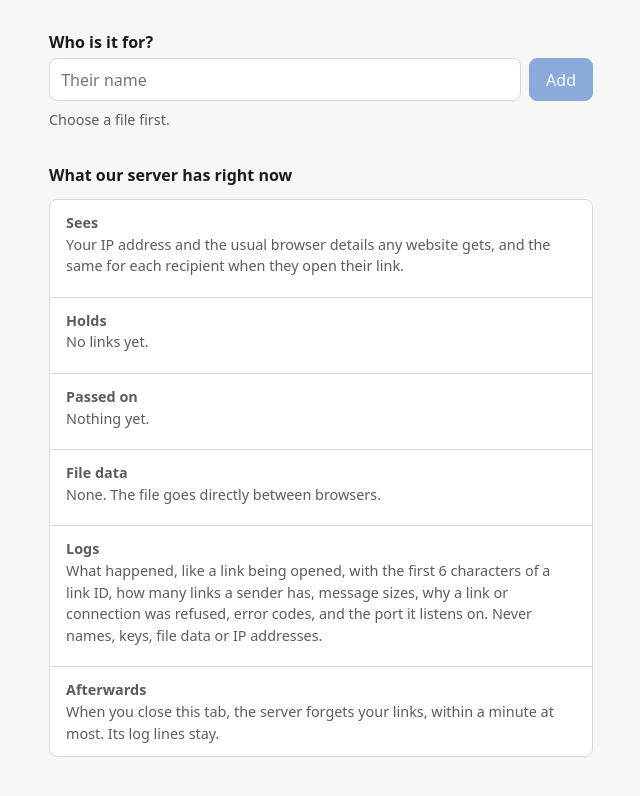
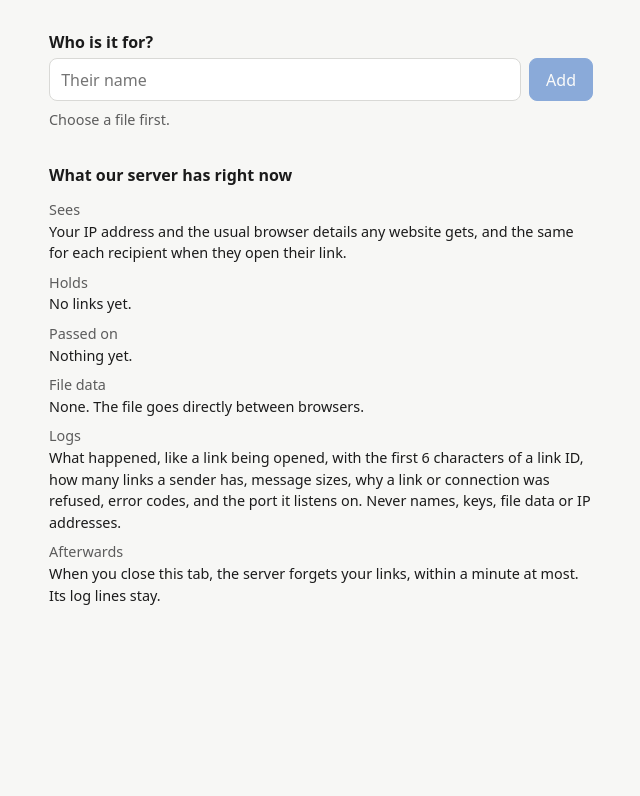
Before and after one commit to fidant-labs/fidant, a Preact app in the folder apps/web/: page / in a window 1280 px wide. Shown: the part 548-1344 px from the top of the page, without its empty margins (319-959 px from the left). After the commit the page ends 1218 px from the top, so only its background shows below. Built offline with nearby package versions, Linux system fonts and the light colour scheme; no server answers.

Commit message:
fix: share Facts with the privacy page without sharing its styles

```diff
--- a/apps/web/src/privacy/PrivacyPage.tsx
+++ b/apps/web/src/privacy/PrivacyPage.tsx
@@ -1,5 +1,5 @@
 import { LOGS } from "../lib/server-facts.ts";
-import { Page } from "../ui.tsx";
+import { Facts, Page } from "../ui.tsx";
 
 // Written for people who aren't technical. Keep every sentence true of what the
 // code does today: server-facts.ts and apps/server/src/signaling.ts are the source.
@@ -25,19 +25,6 @@ const SEES: ReadonlyArray<readonly [string, string]> = [
   ],
   ["Log lines", LOGS],
 ];
-
-function Facts({ rows }: { rows: ReadonlyArray<readonly [string, string]> }) {
-  return (
-    <dl class="facts">
-      {rows.map(([term, value]) => (
-        <div key={term}>
-          <dt>{term}</dt>
-          <dd>{value}</dd>
-        </div>
-      ))}
-    </dl>
-  );
-}
 
 export function PrivacyPage() {
   return (
@@ -103,9 +90,9 @@ export function PrivacyPage() {
       <section class="prose" aria-labelledby="server-heading">
         <h2 id="server-heading">What our server knows</h2>
         <h3>Never</h3>
-        <Facts rows={NEVER} />
+        <Facts class="facts" rows={NEVER} />
         <h3>Only what it needs to connect you</h3>
-        <Facts rows={SEES} />
+        <Facts class="facts" rows={SEES} />
         <h3>What we keep</h3>
         <p>
           We have no accounts, no database, no cookies and no tracking. Apart from the log lines
--- a/apps/web/src/styles.css
+++ b/apps/web/src/styles.css
@@ -593,17 +593,20 @@ progress {
   color: var(--muted);
 }
 
-.facts {
+.tech dl,
+.server-panel dl {
   margin: 0.75rem 0 0;
   display: grid;
   gap: 0.5rem;
 }
 
-.facts dt {
+.tech dt,
+.server-panel dt {
   color: var(--muted);
 }
 
-.facts dd {
+.tech dd,
+.server-panel dd {
   margin: 0;
   overflow-wrap: anywhere;
 }
--- a/apps/web/src/ui.tsx
+++ b/apps/web/src/ui.tsx
@@ -138,9 +138,15 @@ export function FileCard({ name, size }: { name: string; size: string }) {
   );
 }
 
-function Facts({ rows }: { rows: ReadonlyArray<readonly [string, ComponentChildren]> }) {
+export function Facts({
+  rows,
+  class: className,
+}: {
+  rows: ReadonlyArray<readonly [string, ComponentChildren]>;
+  class?: string;
+}) {
   return (
-    <dl class="facts">
+    <dl class={className}>
       {rows.map(([term, value]) => (
         <div key={term}>
           <dt>{term}</dt>
```
